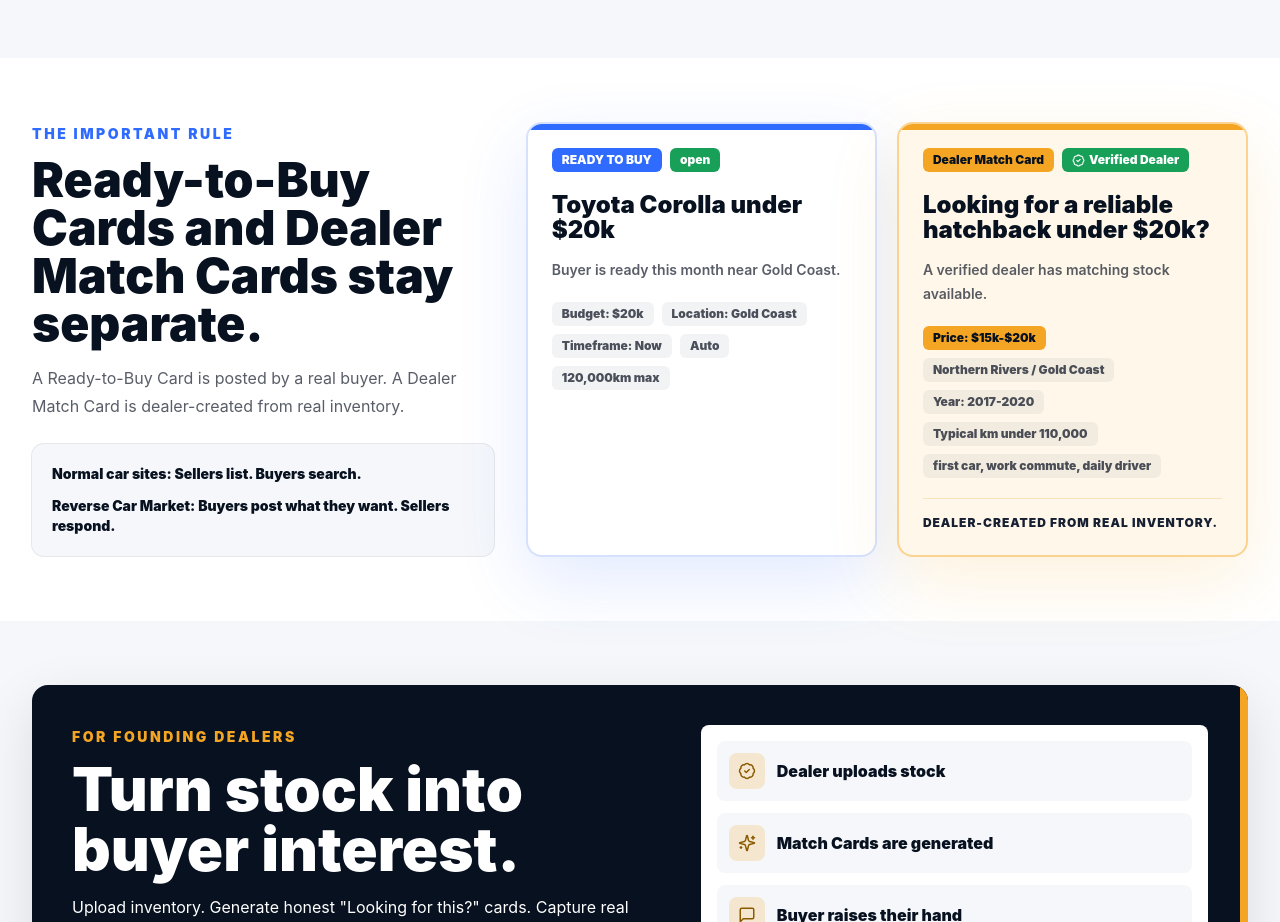
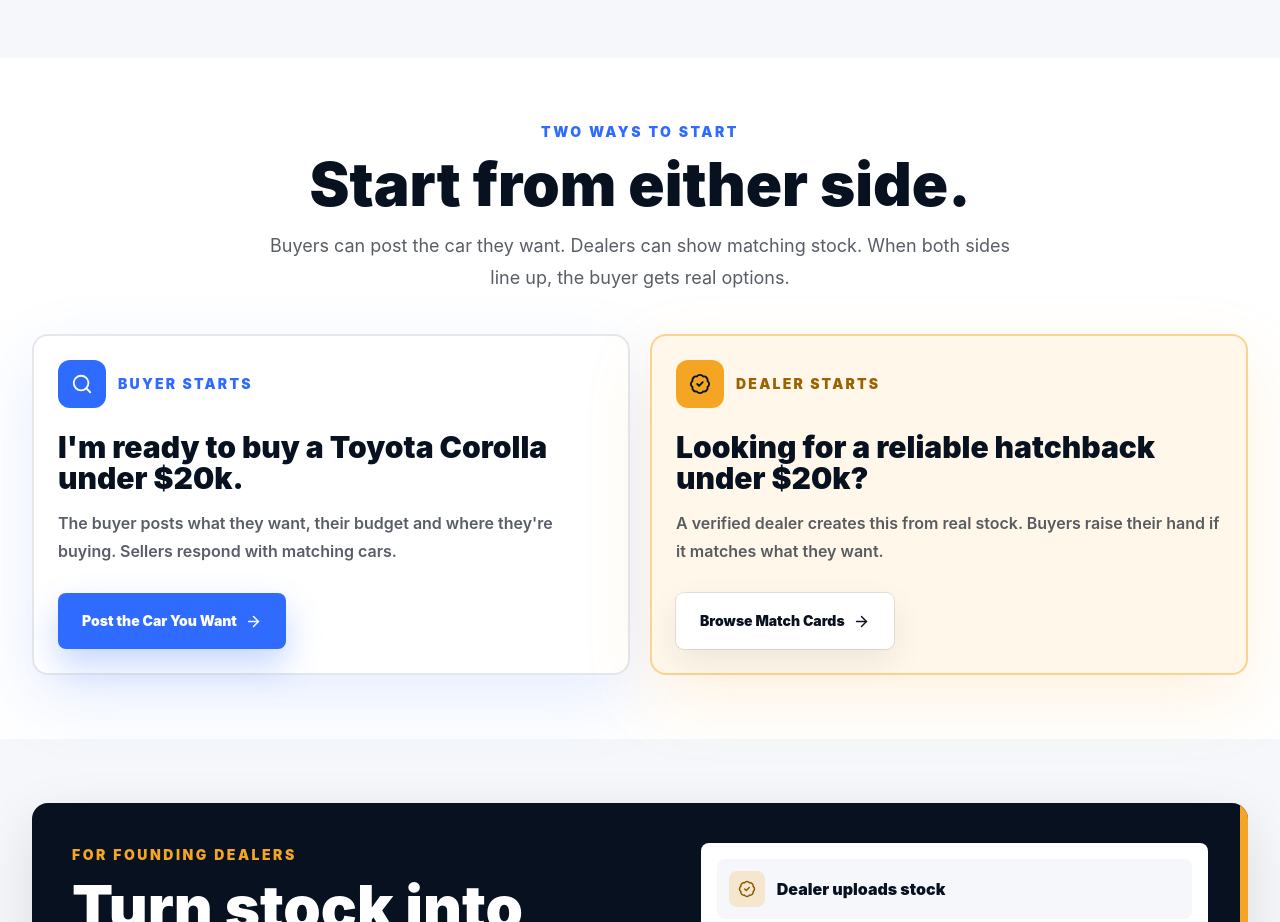
Before and after one commit to BeatViral/Reverse-Car-Market, a React (Vite) app: page / in a window 1280 px wide. Shown: the part 2160-3082 px from the top of the page. Built offline with nearby package versions, Linux system fonts and the light colour scheme.

Commit message:
Replace card rules with start paths

```diff
--- a/src/components/home/CardTypesSection.tsx
+++ b/src/components/home/CardTypesSection.tsx
@@ -1,29 +1,80 @@
-import { BuyerWantedCardView, DealerMatchCardView } from '../MarketplaceCards';
+import { ArrowRight, BadgeCheck, Search, type LucideIcon } from 'lucide-react';
+import { ButtonLink } from '../Button';
 import { Container } from '../Section';
-import { buyerWantedCards, dealerMatchCards } from '../../data/demo';
 
 export function CardTypesSection() {
   return (
     <section className="bg-white py-16">
       <Container>
-        <div className="grid gap-8 lg:grid-cols-[0.78fr_1.22fr] lg:items-center">
-          <div>
-            <p className="text-sm font-black uppercase tracking-[0.18em] text-blue">The important rule</p>
-            <h2 className="mt-3 text-4xl font-black leading-[0.98] text-navy sm:text-5xl">Ready-to-Buy Cards and Dealer Match Cards stay separate.</h2>
-            <p className="mt-4 text-base leading-7 text-charcoal/70">
-              A Ready-to-Buy Card is posted by a real buyer. A Dealer Match Card is dealer-created from real inventory.
-            </p>
-            <div className="mt-6 grid gap-3 rounded-xl bg-ice p-5 text-sm font-black text-navy ring-1 ring-charcoal/10">
-              <p>Normal car sites: Sellers list. Buyers search.</p>
-              <p>Reverse Car Market: Buyers post what they want. Sellers respond.</p>
-            </div>
-          </div>
-          <div className="grid gap-5 md:grid-cols-2">
-            <BuyerWantedCardView card={buyerWantedCards[0]} compact action={false} />
-            <DealerMatchCardView card={dealerMatchCards[1]} compact action={false} />
-          </div>
+        <div className="mx-auto max-w-4xl text-center">
+          <p className="text-sm font-black uppercase tracking-[0.18em] text-blue">Two ways to start</p>
+          <h2 className="mt-3 text-4xl font-black leading-[0.98] text-navy sm:text-6xl">Start from either side.</h2>
+          <p className="mx-auto mt-4 max-w-3xl text-lg leading-8 text-charcoal/70">
+            Buyers can post the car they want. Dealers can show matching stock. When both sides line up, the buyer gets real options.
+          </p>
+        </div>
+
+        <div className="mt-10 grid gap-5 lg:grid-cols-2">
+          <StartPanel
+            icon={Search}
+            eyebrow="Buyer starts"
+            title="I'm ready to buy a Toyota Corolla under $20k."
+            text="The buyer posts what they want, their budget and where they're buying. Sellers respond with matching cars."
+            cta="Post the Car You Want"
+            to="/buyer/create-wanted-card"
+            tone="buyer"
+          />
+          <StartPanel
+            icon={BadgeCheck}
+            eyebrow="Dealer starts"
+            title="Looking for a reliable hatchback under $20k?"
+            text="A verified dealer creates this from real stock. Buyers raise their hand if it matches what they want."
+            cta="Browse Match Cards"
+            to="/browse"
+            tone="dealer"
+          />
         </div>
       </Container>
     </section>
   );
 }
+
+function StartPanel({
+  icon: Icon,
+  eyebrow,
+  title,
+  text,
+  cta,
+  to,
+  tone,
+}: {
+  icon: LucideIcon;
+  eyebrow: string;
+  title: string;
+  text: string;
+  cta: string;
+  to: string;
+  tone: 'buyer' | 'dealer';
+}) {
+  const isBuyer = tone === 'buyer';
+
+  return (
+    <article className={isBuyer ? 'rounded-2xl border-2 border-blue/18 bg-white p-6 shadow-[0_24px_70px_rgba(47,107,255,0.12)]' : 'rounded-2xl border-2 border-amber/45 bg-[#fff8ea] p-6 shadow-[0_24px_70px_rgba(245,165,36,0.14)]'}>
+      <div className="flex items-center gap-3">
+        <span className={isBuyer ? 'flex h-12 w-12 items-center justify-center rounded-xl bg-blue text-white' : 'flex h-12 w-12 items-center justify-center rounded-xl bg-amber text-navy'}>
+          <Icon size={22} />
+        </span>
+        <p className={isBuyer ? 'text-sm font-black uppercase tracking-[0.16em] text-blue' : 'text-sm font-black uppercase tracking-[0.16em] text-[#9b6200]'}>
+          {eyebrow}
+        </p>
+      </div>
+      <h3 className="mt-6 text-3xl font-black leading-[1.02] text-navy">{title}</h3>
+      <p className="mt-4 text-base font-semibold leading-7 text-charcoal/70">{text}</p>
+      <div className="mt-7">
+        <ButtonLink to={to} variant={isBuyer ? 'primary' : 'secondary'} className="min-h-14">
+          {cta} <ArrowRight size={17} />
+        </ButtonLink>
+      </div>
+    </article>
+  );
+}
```
Also changed, not shown: assets/app.css, assets/app.js.
